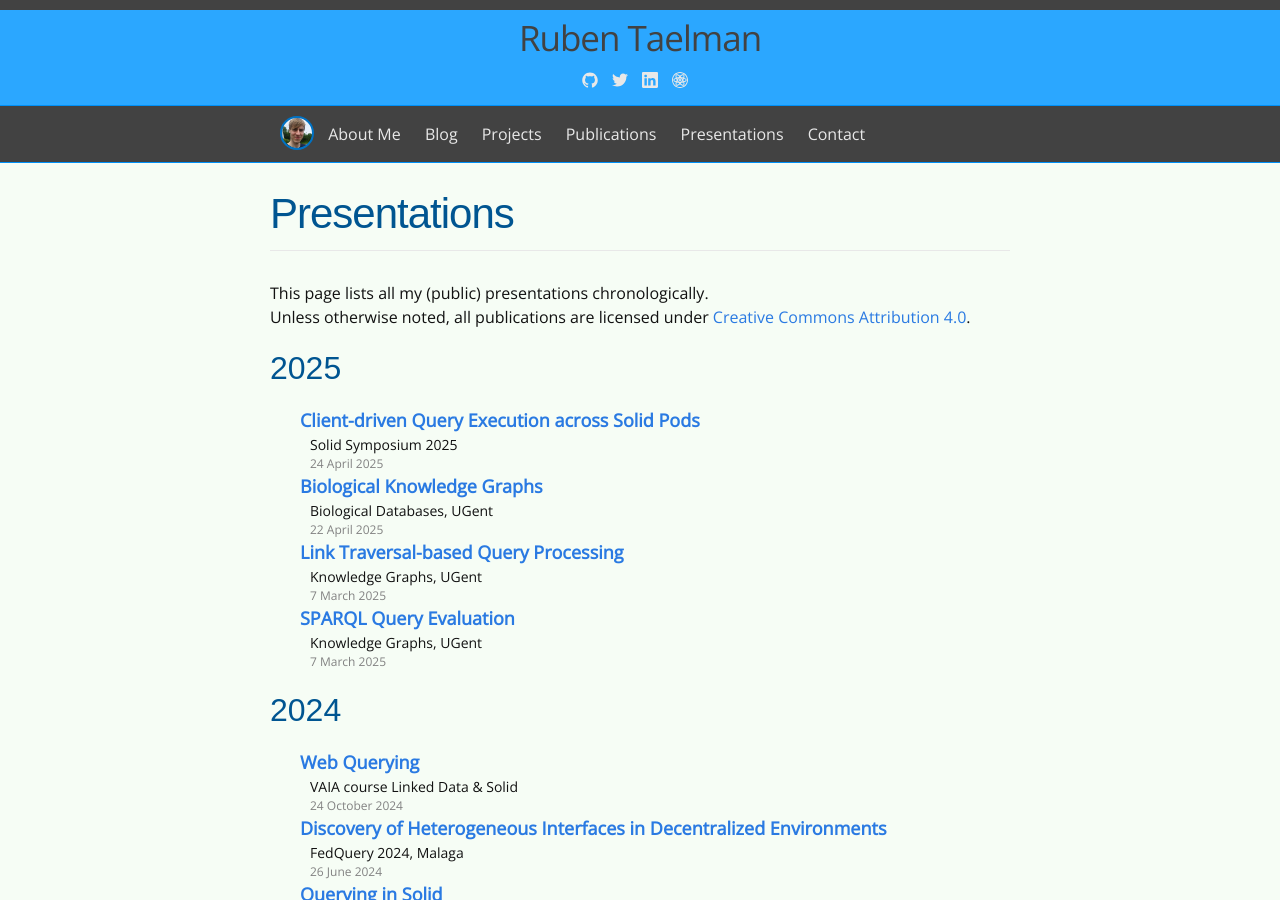
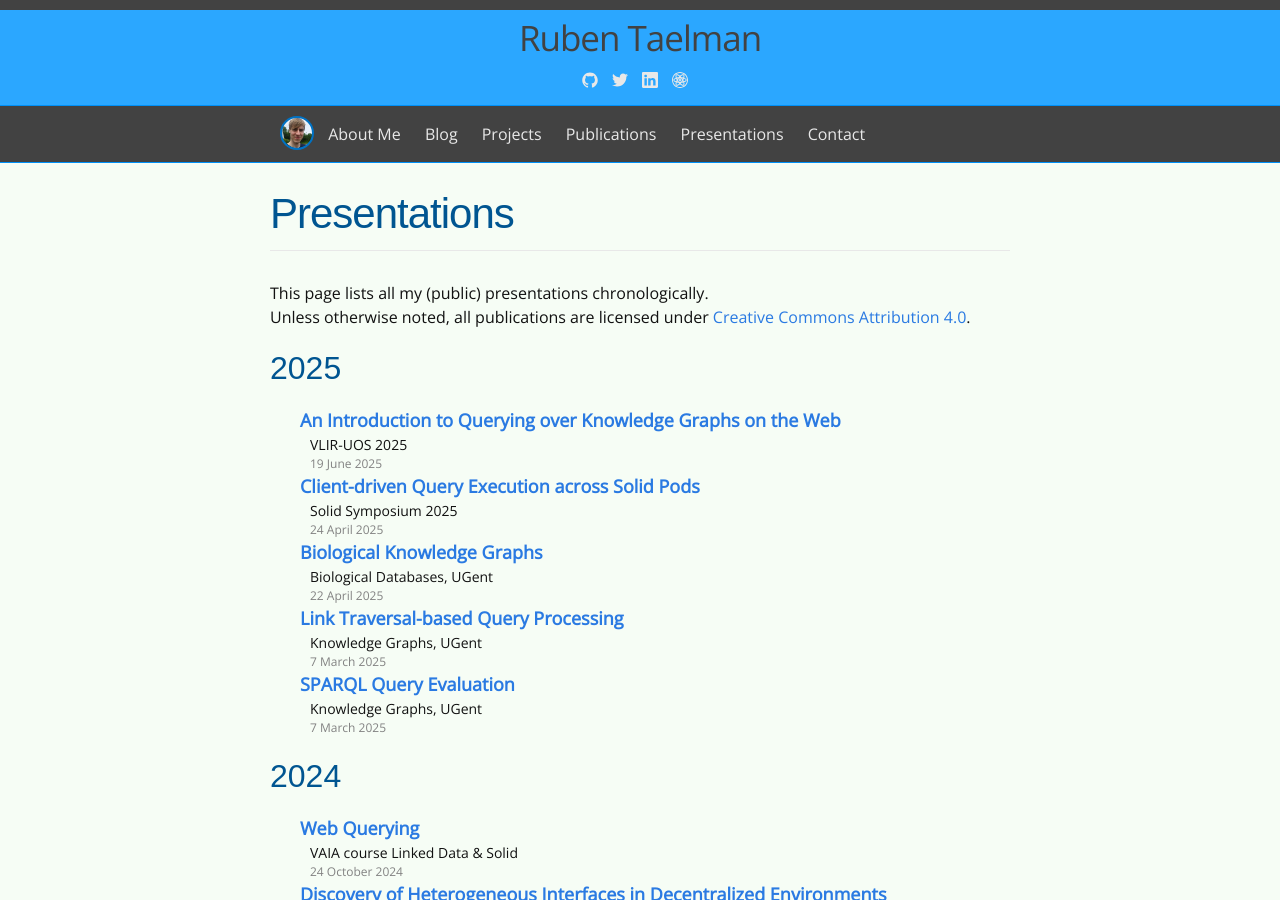
Before and after one commit to rubensworks/rubensworks.net, a Jekyll site: the page built from presentations.md, in a window 1280 px wide and 900 px high. Built offline with Jekyll 4.4.1, drawn with Linux system fonts in a browser that asks for light colours; some web fonts are replaced.

Commit message:
Add 2025-vliruos to presentations.yml

```diff
--- a/_data/presentations.yml
+++ b/_data/presentations.yml
@@ -1,3 +1,8 @@
+"2025-vliruos":
+    title: "An Introduction to Querying over Knowledge Graphs on the Web"
+    venue: "VLIR-UOS 2025"
+    date: "19 June 2025"
+    url: "https://www.rubensworks.net/raw/slides/2025/vliruos/"
 "2025-sosy-querydecentralized":
     title: "Client-driven Query Execution across Solid Pods"
     venue: "Solid Symposium 2025"
```
